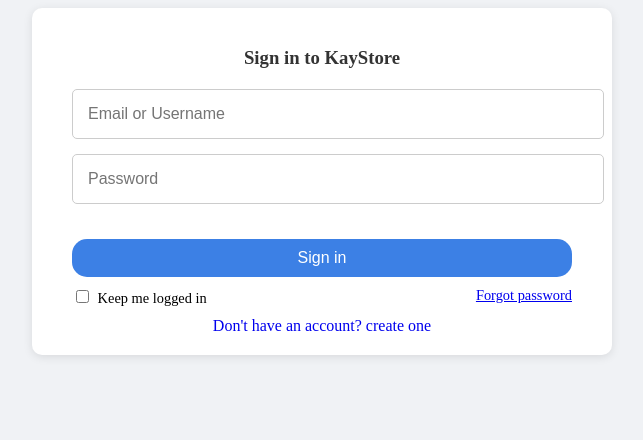
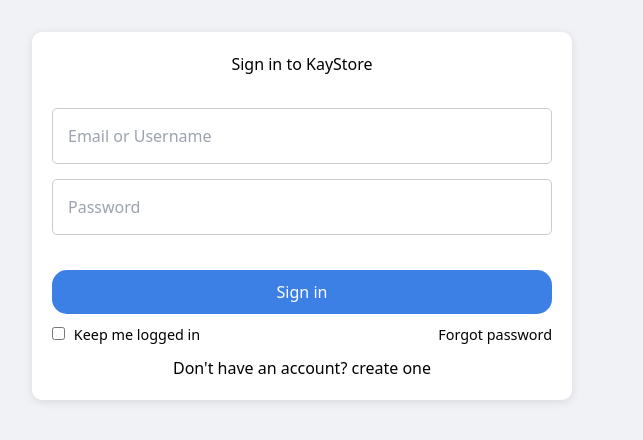
Before and after one commit to KennyWambua/Small-Projects, a plain HTML site: page Login-Page/login.html in a window 1280 px wide. Shown: the whole page, without its empty margins (338-981 px from the left). Drawn offline with nearby package versions, Linux system fonts and the light colour scheme.

Commit message:
modified login design

```diff
--- a/Login-Page/login.html
+++ b/Login-Page/login.html
@@ -1,26 +1,39 @@
 <!DOCTYPE html>
 <html lang="en">
   <head>
-    <meta charset="UTF-8">
-    <meta name="viewport" content="width=device-width, initial-scale=1.0">
-    <title> Kay | Login </title>
-    <link rel="stylesheet" href="main.css">
+    <meta charset="UTF-8" />
+    <meta name="viewport" content="width=device-width, initial-scale=1.0" />
+    <title>Kay | Login</title>
+    <link rel="stylesheet" href="main.css" />
+    <script src="https://cdn.tailwindcss.com"></script>
   </head>
   <body>
     <main>
-        <div class="login-container">
+      <div class="login-container mt-8">
+        <div id="loginContainer" class="text-center mb-8"></div>
         <form class="login-form" action="#">
-                <h3><strong> Sign in to KayStore</strong> </h3>
           <div class="input-group">
-                    <input type="email" placeholder="Email or Username" name="email" id="email" required>
+            <input
+              type="email"
+              placeholder="Email or Username"
+              name="email"
+              id="email"
+              required
+            />
           </div>
           <div class="input-group">
-                    <input type="password" placeholder="Password" name="password" id="password" required>
+            <input
+              type="password"
+              placeholder="Password"
+              name="password"
+              id="password"
+              required
+            />
           </div>
-                <button class="loginBtn" type="submit"> Sign in</button>
+          <button class="loginBtn" type="submit">Sign in</button>
           <div class="actions">
             <div>
-                        <input type="checkbox" name="keep-logged-in" id="keepLoggedIn">
+              <input type="checkbox" name="keep-logged-in" id="keepLoggedIn" />
               <label for="Keep-looged-in"> Keep me logged in </label>
             </div>
             <a href="#"> Forgot password</a>
@@ -31,5 +44,13 @@
         </form>
       </div>
     </main>
+    <script>
+      const loginContainer = document.getElementById("loginContainer");
+      const containerHeader = document.createElement("h2");
+      const text = "Sign in to KayStore";
+      const headerContent = document.createTextNode(text);
+      containerHeader.appendChild(headerContent);
+      loginContainer.appendChild(containerHeader);
+    </script>
   </body>
 </html>
```
Lines whose indentation alone changed are shown as unchanged.
